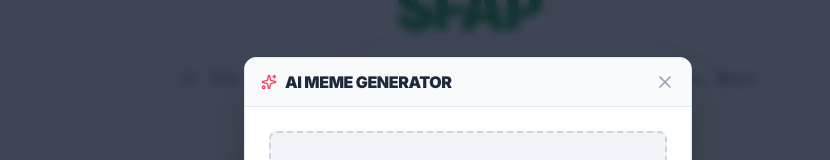
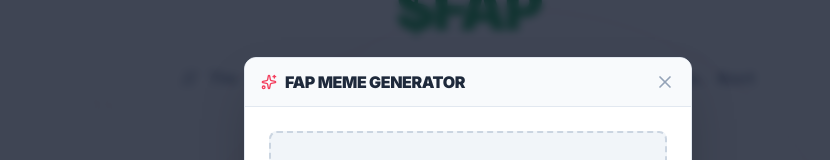
Before and after one commit to cryko98/fap, a React (Vite) app: page / in a window 1280 px wide. Both pictures are taken after typing "Sample" into the empty fields and a click on the button "GENERATE $FAP MEME". Shown: the part 285-445 px from the top of the page, without its empty margins (172-1002 px from the left). Built offline with nearby package versions, Linux system fonts and the light colour scheme.

Commit message:
feat(MemeGenerator): Rename AI Meme Generator to FAP Meme Generator
Update the header title in the MemeGenerator component to reflect the application's branding.

```diff
--- a/components/MemeGenerator.tsx
+++ b/components/MemeGenerator.tsx
@@ -76,7 +76,7 @@ export const MemeGenerator: React.FC<MemeGeneratorProps> = ({ isOpen, onClose, l
         <div className="bg-slate-50 px-4 py-3 border-b border-slate-200 flex items-center justify-between">
           <div className="flex items-center gap-2">
             <Sparkles size={16} className="text-fap-500" />
-            <h3 className="font-black text-slate-800 tracking-tight uppercase">AI Meme Generator</h3>
+            <h3 className="font-black text-slate-800 tracking-tight uppercase">FAP Meme Generator</h3>
           </div>
           <button
             onClick={onClose}
```
